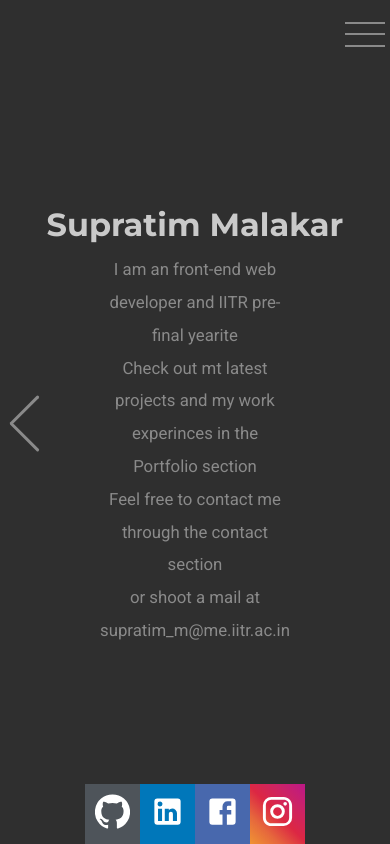
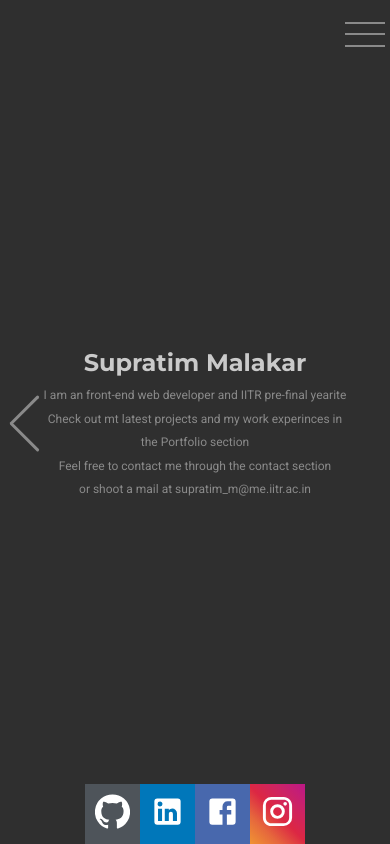
Before and after one commit to supratimmalakar/portfolio, a React (Create React App) app: page / in a window 390 px wide. Built offline with nearby package versions, Linux system fonts and the light colour scheme.

Commit message:
Add responsive css

```diff
--- a/src/components/About.module.css
+++ b/src/components/About.module.css
@@ -45,3 +45,27 @@
     overflow: hidden;
     white-space: nowrap;
 }
+
+@media only screen and (max-width: 900px) {
+    .container {
+        width: 90%;
+    }
+    .about-me > p {
+    font-size: 0.95em;
+    }
+}
+
+@media only screen and (max-width: 600px) {
+    .headingDiv {
+        height: 42px;
+    }
+    .heading {
+        font-size: 1.5em;
+    }
+    .container {
+        width: 100%;
+    }
+    .about-me > p {
+        font-size: 0.75em;
+    }
+}
--- a/src/components/Company.jsx
+++ b/src/components/Company.jsx
@@ -7,7 +7,7 @@ function Company({ title, description, period, color, logo, tags, width }) {
 
     return (
       <Grid container direction="row" spacing={1}>
-        <Grid item xs={8}>
+        <Grid item xs={12} sm={8}>
           <h1 className={styles['title']}>{title}</h1>
           <p className={styles['description']}>{description}</p>
           <div className={styles["tags-wrap"]}>
@@ -19,8 +19,8 @@ function Company({ title, description, period, color, logo, tags, width }) {
           </div>
           <h3 className={styles['period']}>{period}</h3>
         </Grid>
-        <Grid container item xs={4} justifyContent='center' alignItems='center'>
-            <img style={{width : width}} alt={title} src={logo}/>
+        <Grid container item xs={0} sm={4} justifyContent='center' alignItems='center'>
+            <img className={styles.image} style={{width : width}} alt={title} src={logo}/>
         </Grid>
       </Grid>
     );
--- a/src/components/Company.module.css
+++ b/src/components/Company.module.css
@@ -1,128 +1,3 @@
-/* .dotCont {
-    position: absolute;
-    display: flex;
-    flex-direction: row;
-    justify-content: space-between;
-    align-items: center;
-    width: 36px;
-    height: 24px;
-    left: 10px;
-    top: 0;
-}
-
-.dots {
-    width: 9px;
-    height: 9px;
-    border-radius: 50%;
-}
-
-.header {
-    width: 100%;
-    height: 24px;
-    position: relative;
-    background-color: #404040;
-    border-radius: 5px 5px 0 0;
-}
-
-.header > p {
-    text-align: center;
-    font-size: 10px;
-    text-transform: uppercase;
-    font-family: 'MontSerrat',sans-serif;
-    font-weight: 700;
-    line-height: 26px;
-    letter-spacing: -.5px;
-    color: #8a8a8a;
-}
-
-.body {
-    aspect-ratio: 16 / 9;
-    width: 100%;
-    overflow: hidden;
-    position: relative;
-    display: flex;
-    flex-direction: column;
-    justify-content: space-between;
-}
-
-.black-screen {
-    position: absolute;
-    width: 100%;
-    height: 100%;
-    left: 0;
-    top: 0;
-    display: block;
-    background-color: rgba(0, 0, 0, 0.6);
-    z-index: 99;
-}
-
-.tags {
-    position: absolute;
-    width: 100%;
-    height: 100%;
-    left: 0;
-    z-index: 100;
-    bottom: 0;
-    color: aliceblue;
-    display: flex;
-    justify-content: center;
-    align-items: center;
-}
-
-.container {
-    position: relative;
-    cursor: pointer;
-}
-
-.tags-wrap {
-    display : flex;
-    flex-direction : row;
-    width : 60%;
-    align-items: center;
-    justify-content: center;
-    margin: auto;
-    flex-wrap: wrap;
-}
-
-.tag > p {
-    text-transform: uppercase;
-    font-family: 'MontSerrat',sans-serif;
-    font-weight: 700;
-    font-size: .75em;
-    line-height: 1em;
-    color: #999;
-    margin: 0;
-}
-
-.tag {
-    display: inline-block;
-    padding: 8px 5px;
-    background-color: #313131;
-    color: #999;
-    border-width: 1px 1px 2px 1px;
-    border-style: solid;
-    border-color: #222;
-    border-radius: 3px;
-    margin: 2px;
-}
-
-.logo {
-    position: absolute;
-    bottom: 3px;
-    right: 3px;
-}
-
-.body > h3 {
-    color: #cacaca;
-    font-size: 1.05em;
-    font-family: 'Montserrat', sans-serif;
-    line-height: 1.2em;
-    word-spacing: 0.005em;
-    font-weight: 400;
-    padding: 0 30px;
-    max-height: 125px;
-} */
-
 .tags-wrap {
     display : flex;
     flex-direction : row;
@@ -190,3 +65,9 @@
     text-shadow: 2px 2px 0 rgb(0 0 0 / 15%);
     font-family: 'Inter', sans-serif;
 }
+
+@media only screen and (max-width: 600px) {
+    .image {
+        display : none
+    }
+}
--- a/src/components/Contact.module.css
+++ b/src/components/Contact.module.css
@@ -98,3 +98,9 @@
     font-weight: 600;
     text-align: center;
 }
+
+@media only screen and (max-width: 900px) {
+    .container {
+        width: 95%;
+    }
+}
--- a/src/components/Container.jsx
+++ b/src/components/Container.jsx
@@ -164,7 +164,7 @@ function Container({ styles, children, itemProps = {}, nextTab = null, prevTab =
               </a.div>
             )}
           </Grid>
-          <Grid className={classes.itemGrid} item xs={10} {...itemProps}>
+          <Grid className={classes.itemGrid} item xs={10}  {...itemProps}>
             {children}
           </Grid>
           <Grid
--- a/src/components/Container.module.css
+++ b/src/components/Container.module.css
@@ -141,3 +141,9 @@
 .menu:hover {
     height: 30px;
 }
+
+@media only screen and (max-width: 600px) {
+    .back {
+        display: none;
+    }
+}
--- a/src/components/Portfolio.jsx
+++ b/src/components/Portfolio.jsx
@@ -144,7 +144,7 @@ function Portfolio() {
         >
           {projects.map((project, i) => {
             return (
-              <Grid item xs={6} key={i}>
+              <Grid item xs={12} key={i}>
                 <Project {...project} />
               </Grid>
             );
--- a/src/components/Portfolio.module.css
+++ b/src/components/Portfolio.module.css
@@ -76,3 +76,19 @@
     border-radius: 3px;
     margin: 2px;
 }
+
+@media only screen and (max-width: 900px) {
+    .container {
+        width: 95%;
+    }
+}
+
+@media only screen and (max-width: 600px) {
+    .container > h1 {
+        font-size: 2.3em;
+    }
+
+    .container > h2 {
+        font-size: 2.3em;
+    }
+}
--- a/src/components/ProjectExpand.module.css
+++ b/src/components/ProjectExpand.module.css
@@ -202,3 +202,9 @@
     flex-direction: row;
     align-items: center;
 }
+
+@media only screen and (max-width: 900px) {
+    .container {
+        width: 95%;
+    }
+}
```
Also changed, not shown: 2 other files (tests, documents, lock files or other folders).
